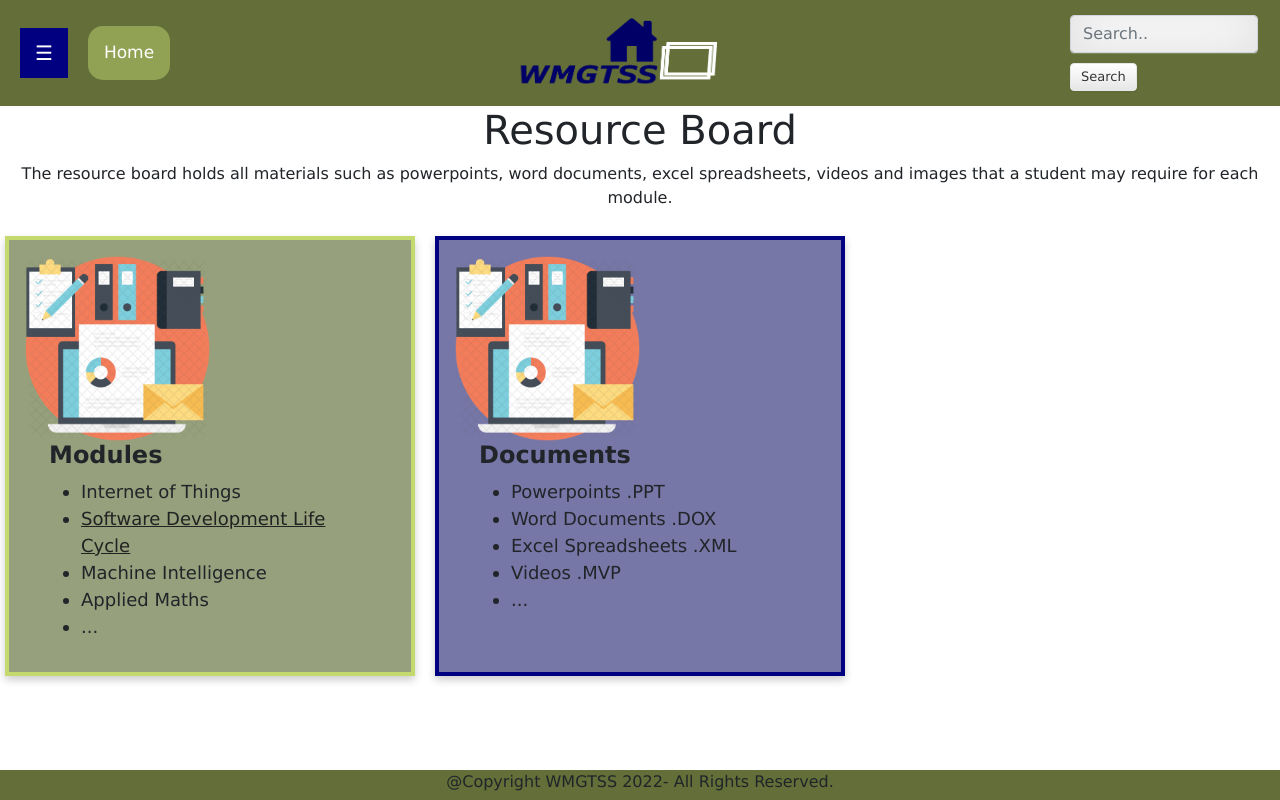
After one commit to u1942817/SDLC, a Flask app: template templates/student_dashboard.html in a window 1280 px wide. The commit adds this page. Run offline with Flask 2, Linux system fonts and the light colour scheme; the template is opened without the code that fills it, so the values that code supplies are empty; some libraries are stand-ins or nearby versions.

Commit message:
Student Dashboard created
Student Dashboard created

```diff
--- a/index.py
+++ b/index.py
@@ -12,7 +12,7 @@ posts = [   {"id": 5, "title": "Powerpoints .PPTs", "Creator": "Claudia Ellis",
 
 @app.route('/')
 def index():
-    return render_template('homepage.html', title='Board Title', posts=posts)
+    return render_template('student_dashboard.html', title='Board Title', posts=posts)
 
 @app.route('/homepage')
 def homepage():
@@ -30,5 +30,6 @@ def login():
 def dashboard():
     return render_template('dashboard.html')
 
+
 if __name__ =='__main__':
     app.run(debug=True)
--- a/templates/resource_board.html
+++ b/templates/resource_board.html
@@ -82,8 +82,8 @@
               <div class="card8" style="max-width: 40rem;">
                 <div class="class-body">
                   <div class="resource_links">
-                    <button type="button"class="btn btn-lg" href="{{ url_for('static', filename = 'documents/SDLC - DAY 09 - CSS.pptx') }}" download>DAY 09 - CSS</button>
-                    <button type="button"class="btn btn-lg" href="{{ url_for('static', filename = 'documents/SDLC - DAY 09 - HTML.pptx') }}" download>DAY 09 - HTML</button>
+                    <a href="{{ url_for('static', filename = 'documents/SDLC - DAY 09 - CSS.pptx') }}" download style="color: black">DAY 09 - CSS</a>
+                    <a href="{{ url_for('static', filename = 'documents/SDLC - DAY 09 - HTML.pptx') }}" download style="color: black">DAY 09 - HTML</a>
                   </div>
                 </div>
               </div>
@@ -91,7 +91,7 @@
             <div class="card-body">
               <div class="card7" style="max-width: 18rem;">
                 <div class="class-body">
-                  <h5 class="card-title text-center">Powerpoints</h5>
+                  <h5 class="card-title text-center">Word Documents</h5>
                 </div>
               </div>
               <div class="card8" style="max-width: 40rem;">
--- /dev/null
+++ b/templates/student_dashboard.html
@@ -0,0 +1,84 @@
+<!DOCTYPE html>
+<html>
+<head>
+    <meta charset="UTF-8">
+    <meta http-equiv="X-UA-Compatible" content="IE=edge">
+    <meta name="viewport" content="width = device-width, initial-scale = 1">
+    <link rel="stylesheet" href="https://cdn.jsdelivr.net/npm/bootstrap@5.1.3/dist/css/bootstrap.min.css">
+    <script src="https://ajax.googleapis.com/ajax/libs/jquery/2.1.3/jquery.min.js"></script>
+    <script src="https://maxcdn.bootstrapcdn.com/bootstrap/3.3.5/js/bootstrap.min.js"></script>
+    <link rel="stylesheet" href="{{ url_for('static', filename = 'login.css') }}">
+    <script src="https://cdnjs.cloudflare.com/ajax/libs/popper.js/1.16.0/umd/popper.min.js"></script>
+    <link rel="stylesheet" href="https://use.fontawesome.com/releases/v5.7.0/css/all/css" integrity="sha384-lZN37F5QGtY3VHgisS14W3ExzMWZxybE1SJSEsQp9S+oqd12jhcu+A56Ebc1zFSJ" crossorigin="annoymous">
+    <script src="{{ url_for('static', filename = 'sidebar.js') }}"></script>
+</head>
+
+<body>
+    <div class="navbar">
+        <div id="main">
+            <button class="openbtn" onclick="openNav()">&#9776;</button>
+          </div>
+        <a class="active" href="{{ url_for('homepage')}}">Home</a>
+        <img src="{{ url_for('static', filename = 'images/WMGTSS_logo.png') }}" style="display: inline-block;" width="200" height="70" class="rounded mx-auto d-block">
+        <form action="#" method="post" class="form-inline my-2 my-lg-0">
+            <input name="search" class="form-control mr-sm-2" type="search" placeholder="Search.."> <!--CHECK IN PYTHON CODE-->
+            <button value="searchSubmit" name="action" class="btn btn-outline-success my-2 my-sm-0" type="submit">Search</button>
+        </form>
+      </div>
+        <div id="mySidebar" class="sidebar">
+            <a href="javascript:void(0)" class="closebtn" onclick="closeNav()">&times;</a>
+            <a href="#" class="nav-link disabled">Calendar Board</a>
+            <a href="#" class="nav-link disabled">Lecture Board</a>
+            <a href="#" class="nav-link disabled">Q&A Board</a>
+            <a href="#" class="nav-link disabled">Notice Board</a>
+            <a href="{{ url_for('dashboard')}}">Resource Board</a>
+            <a href="#" class="nav-link disabled">Quiz Board</a>
+          </div>
+    </div>
+    <div id="main_2">
+        <h1>
+            Resource Board
+        </h1>
+        <p>
+            The resource board holds all materials such as powerpoints, word documents, excel spreadsheets, videos and images that a student may require
+            for each module.
+        </p>
+    </div>
+    <div class="row">
+        <div class="column">
+            <div class="card3">
+                <img src="{{ url_for('static', filename = 'images/resource_board.png') }}" alt="Avatar" style="width:50%">
+                <div class="container">
+                  <h4><b>Modules</b></h4>
+                  <ul>
+                      <li>Internet of Things</li>
+                      <li>
+                          <a href="{{ url_for('resource_board')}}" style="color: rgb(34, 34, 34)">Software Development Life Cycle</a></li>
+                      <li>Machine Intelligence</li>
+                      <li>Applied Maths</li>
+                      <li>...</li>
+                  </ul>
+                </div>
+            </div>
+        </div>
+        <div class="column">
+            <div class="card4">
+                <img src="{{ url_for('static', filename = 'images/resource_board.png') }}" alt="Avatar" style="width:50%">
+                <div class="container">
+                  <h4><b>Documents</b></h4>
+                  <ul>
+                      <li>Powerpoints .PPT</li>
+                      <li>Word Documents .DOX</li>
+                      <li>Excel Spreadsheets .XML</li>
+                      <li>Videos .MVP</li>
+                      <li>...</li>
+                  </ul>
+                </div>
+            </div>
+        </div>
+    </div>
+
+    <footer>
+        @Copyright WMGTSS 2022- All Rights Reserved.
+    </footer>
+</body>
```
Also changed, not shown: mongoDB.py (deleted, +0 -61 lines), database.db (deleted).
